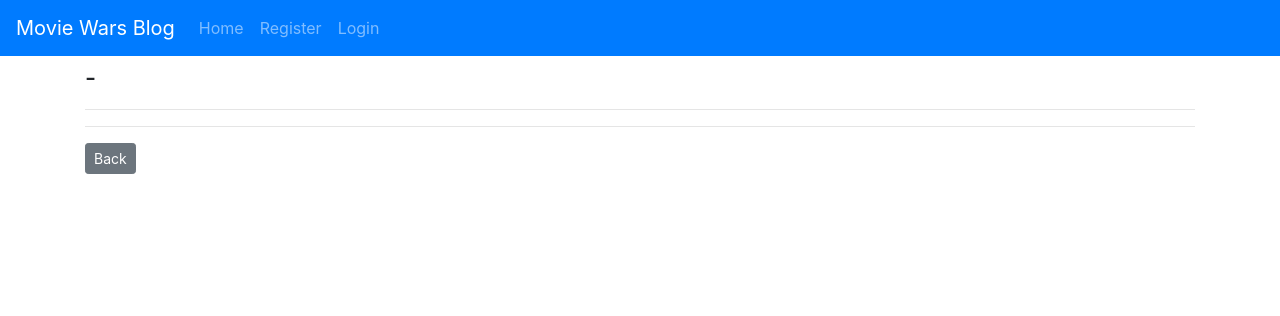
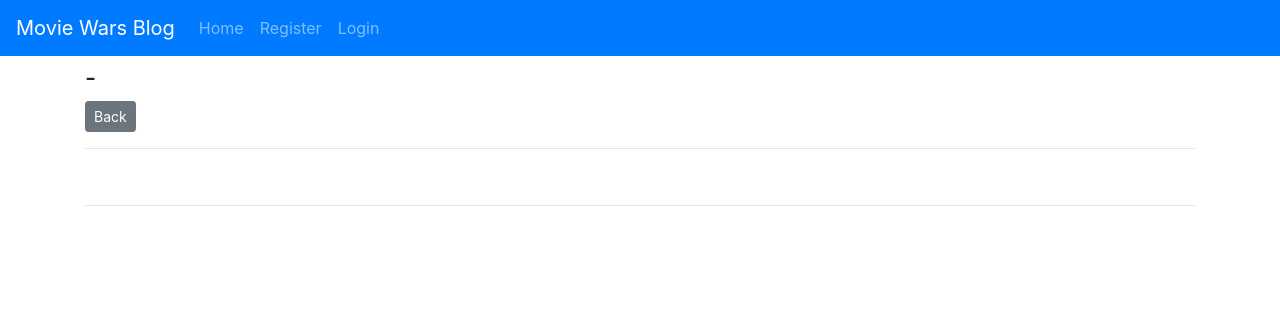
Before and after one commit to ConorBevan/MovieWarsBlog, a Django app: template templates/blog_details.html in a window 1280 px wide. Shown: the top 316 px of the page. Run offline with Django 3.2, Linux system fonts and the light colour scheme; the template is opened without the code that fills it, so the values that code supplies are empty; some libraries are stand-ins or nearby versions.

Commit message:
fixed uploading images, now display when uploaded

```diff
--- a/moviewars/settings.py
+++ b/moviewars/settings.py
@@ -149,7 +149,6 @@ STATICFILES_STORAGE = 'cloudinary_storage.storage.StaticHashedCloudinaryStorage'
 STATICFILES_DIRS = [os.path.join(BASE_DIR, 'static')]
 STATIC_ROOT = os.path.join(BASE_DIR, 'staticfiles')
 
-MEDIA_URL = '/media/'
 DEFAULT_FILE_STORAGE = 'cloudinary_storage.storage.MediaCloudinaryStorage'
 
 # Default primary key field type
--- a/requirements.txt
+++ b/requirements.txt
@@ -4,9 +4,12 @@ dj-database-url==0.5.0
 dj3-cloudinary-storage==0.0.6
 Django==3.2.18
 django-allauth==0.54.0
+django-ckeditor==6.5.1
+django-js-asset==2.0.0
 django-summernote==0.8.20.0
 gunicorn==20.1.0
 oauthlib==3.2.2
+Pillow==9.5.0
 psycopg2==2.9.6
 PyJWT==2.6.0
 python3-openid==3.2.0
--- a/templates/add_post.html
+++ b/templates/add_post.html
@@ -7,7 +7,7 @@
     <h1>Create New Blog</h1>
 
     <div class="form-group">
-        <form method="POST">
+        <form method="POST" enctype="multipart/form-data">
             {% csrf_token %}
             {{ form.media }}
             {{ form.as_p }}
--- a/templates/blog_details.html
+++ b/templates/blog_details.html
@@ -5,13 +5,18 @@
 
     <h1>{{ post.title }}</h1>
     <h4>{{ post.author }} - {{ post.post_date}}</h4>
-    <hr>
-    <p>{{ post.content|safe }}</p>
-    <hr>
     {% if user.is_authenticated %}
     <a href="{% url 'edit-blog' post.pk %}" class="btn btn-sm btn-warning">Edit</a>
     <a href ="{% url 'delete-blog' post.pk %}" class="btn btn-sm btn-danger">Delete</a>
     {% endif %}
     <a href="{% url 'home' %}" class="btn btn-sm btn-secondary">Back</a>
+    <hr>
+    {% if "placeholder" in post.featured_image.url %}
+    <img class="card-img-top" src="https://tilt.goombastomp.com/wp-content/uploads/2017/05/Star-Wars-Lightsaber-Duels-Ranked.jpg">
+    {% else %}
+    <img class="card-img-top" src="{{ post.featured_image.url }}">
+    {% endif %}
+    <p>{{ post.content|safe }}</p>
+    <hr>
 
 {% endblock%}
--- a/templates/home.html
+++ b/templates/home.html
@@ -15,7 +15,7 @@
                 <article class="card card-style2">
                     <div class="card-img">
                         {% if "placeholder" in post.featured_image.url %}
-                        <img class="card-img-top" src="https://static.wikia.nocookie.net/ideas/images/e/e4/Movie_night.jpg/revision/latest?cb=20141222232947">
+                        <img class="card-img-top" src="https://tilt.goombastomp.com/wp-content/uploads/2017/05/Star-Wars-Lightsaber-Duels-Ranked.jpg">
                         {% else %}
                         <img class="card-img-top" src="{{ post.featured_image.url }}">
                         {% endif %}
```
Also changed, not shown: blog/migrations/0007_auto_20230415_1913.py (added), blog/migrations/0008_alter_post_post_image.py (added), blog/migrations/0009_alter_post_post_image.py (added), blog/migrations/0010_auto_20230415_1957.py (added).
